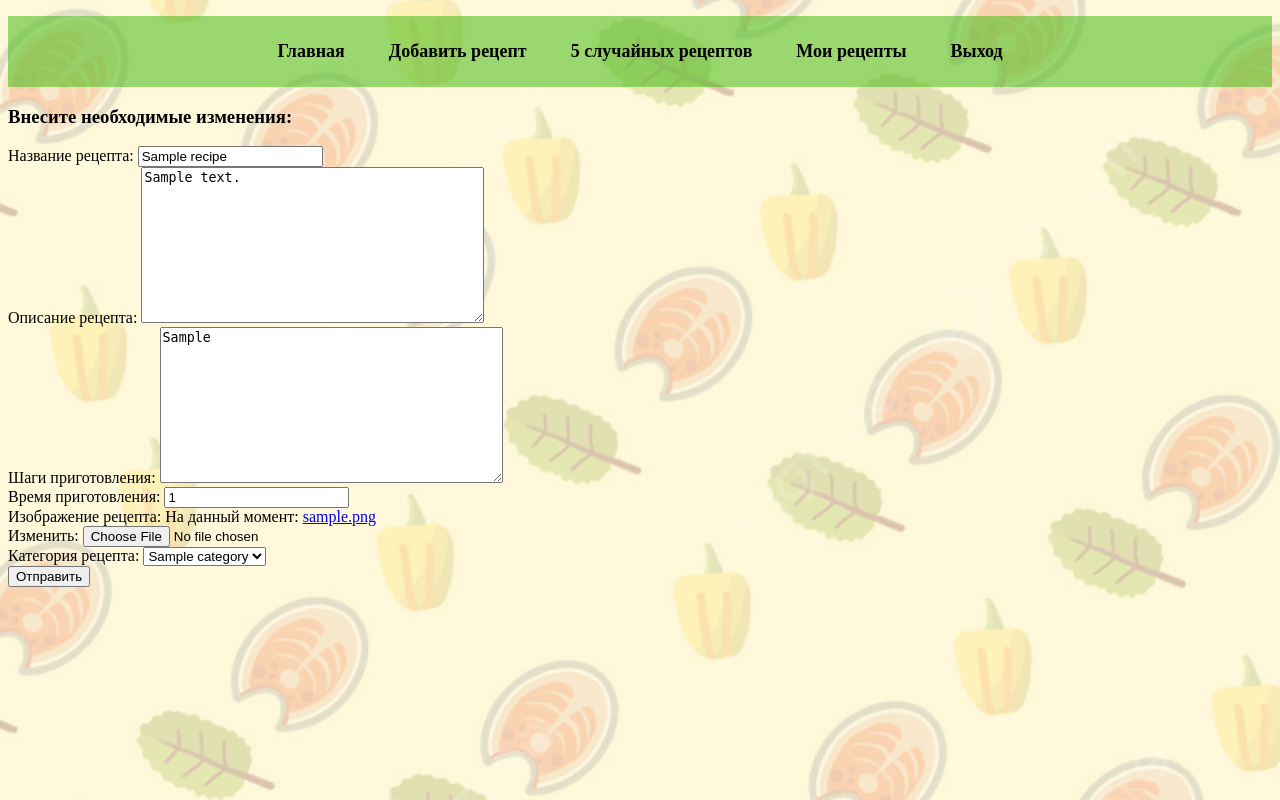
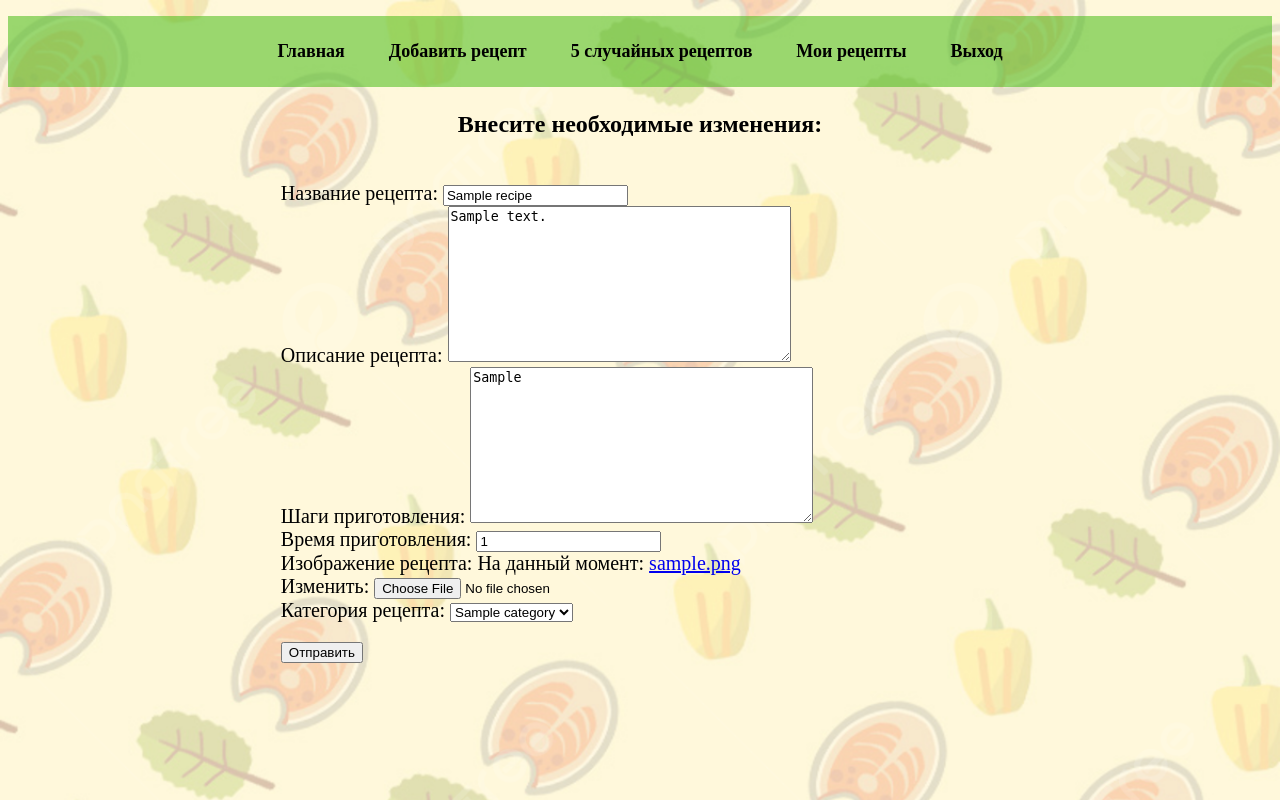
Before and after one commit to DanielFalcony/GB_Django_Certification_project, a Django app: page /edit_recipe/1 in a window 1280 px wide. Run offline with Django 4.2, Linux system fonts and the light colour scheme; a user stored in the database is signed in; tables that the repository leaves empty hold one stand-in row (values such as "Sample post").

Commit message:
Added styles

```diff
--- a/RecipeWebsite/recipeapp/templates/recipeapp/add_recipe.html
+++ b/RecipeWebsite/recipeapp/templates/recipeapp/add_recipe.html
@@ -2,7 +2,7 @@
 
 {% block title %}Создание нового рецепта{% endblock %}
 {% block content %}
-    <h3>{{ message }}</h3>
+    <h3 class="main_title">{{ message }}</h3>
     <form action="" method="post" enctype="multipart/form-data">
         {% csrf_token %}
         {{ form.as_div }}
--- a/RecipeWebsite/recipeapp/templates/recipeapp/edit_recipe.html
+++ b/RecipeWebsite/recipeapp/templates/recipeapp/edit_recipe.html
@@ -2,12 +2,16 @@
 
 {% block title %}Изменение рецепта{% endblock %}
 {% block content %}
-    <h3>{{ message }}</h3>
+    <h3 class="main_title">{{ message }}</h3>
     <form action="" method="post" enctype="multipart/form-data">
         {% csrf_token %}
-        <div>
-        {{ form.as_div }}
+        <div class="recipe_edit_wrp">
+            <div class="recipe_details">
+                {{ form.as_div }}
+            </div>
+            <div class="save_btn">
+                <input type="submit" value="Отправить">
+            </div>
         </div>
-        <input type="submit" value="Отправить">
     </form>
 {% endblock %}
```
